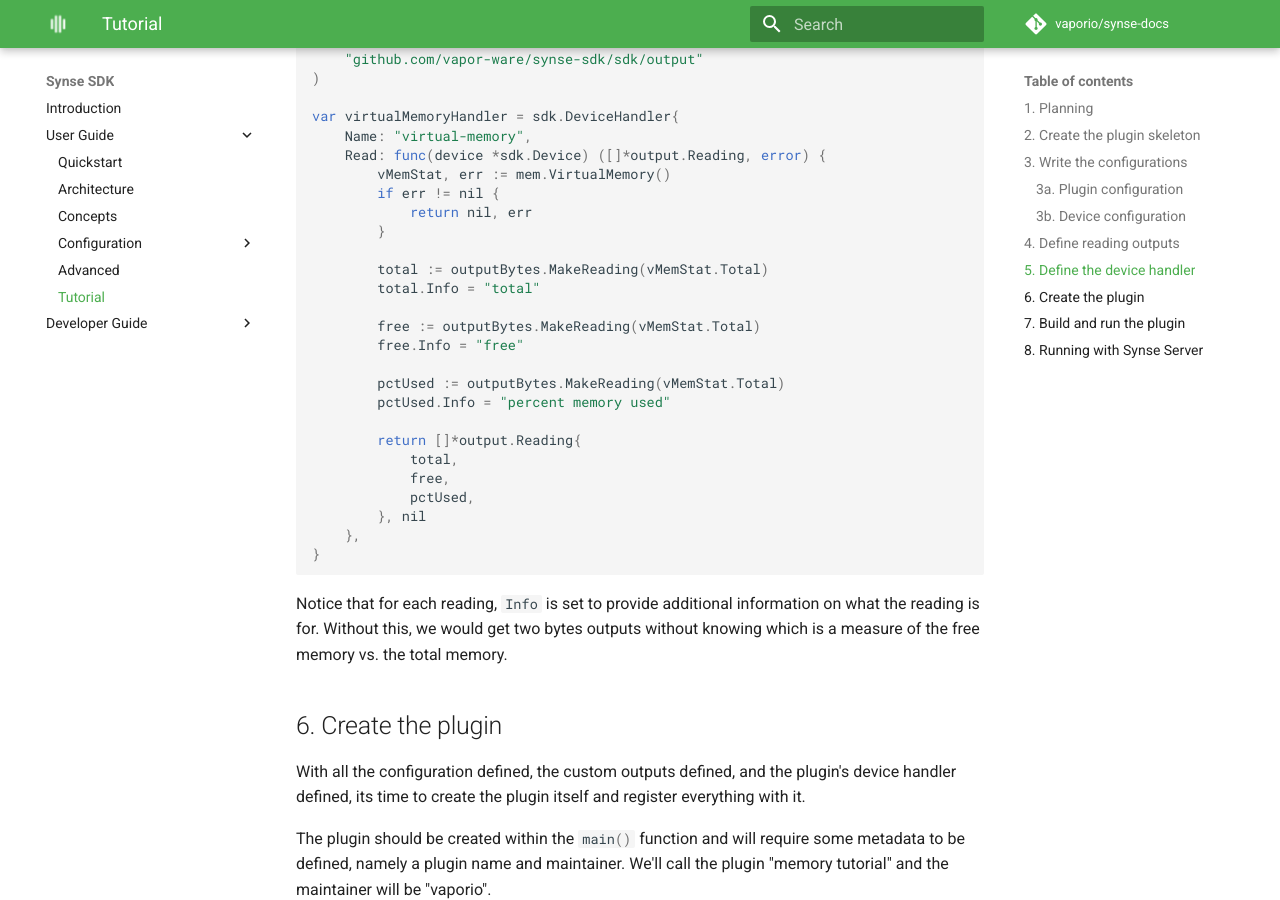
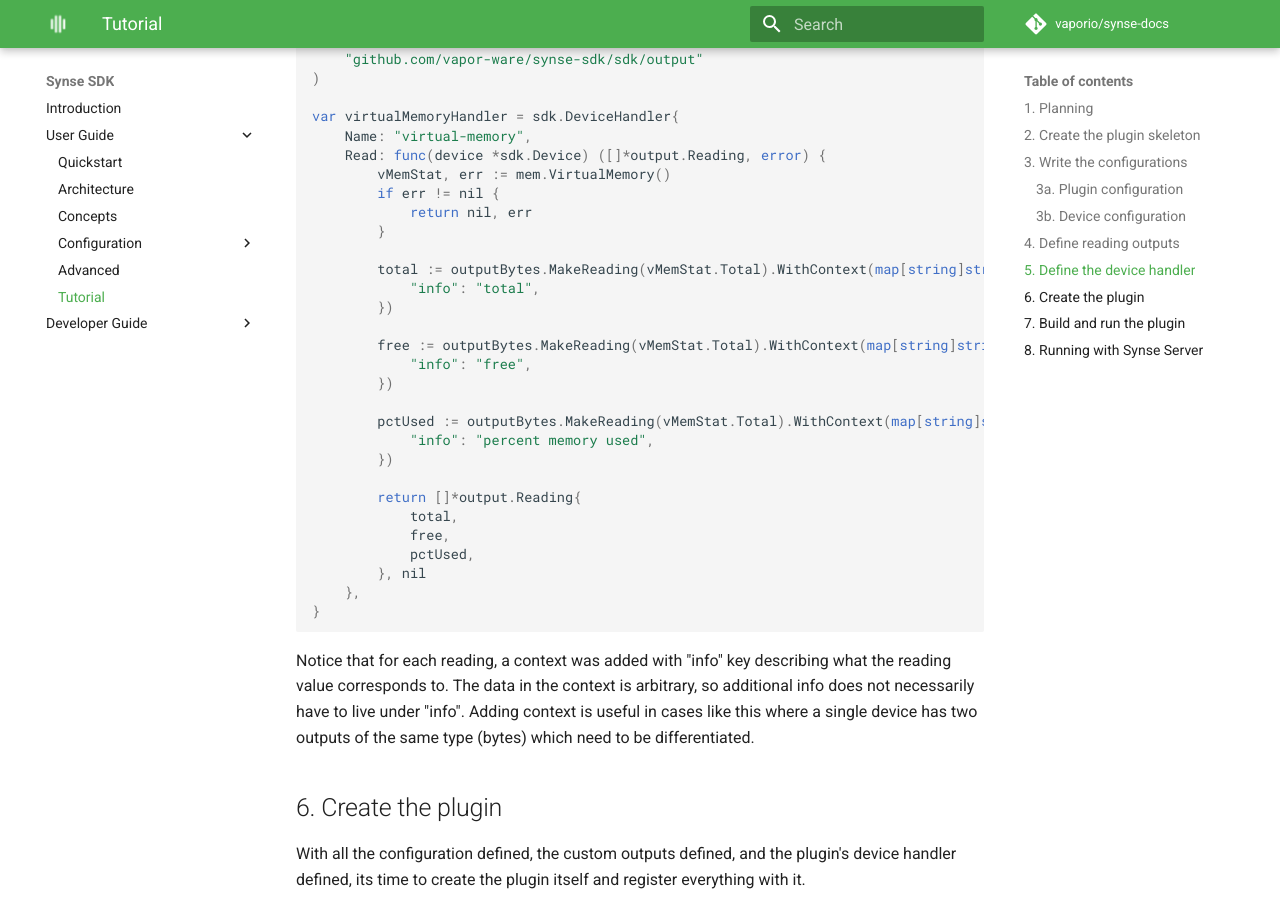
Before and after one commit to vapor-ware/synse-docs, an MkDocs documentation site: the page built from docs/sdk/user/tutorial.md, in a window 1280 px wide and 900 px high, scrolled down 4294 px. Built offline with MkDocs 1.6.1 and Material for MkDocs 9.7.7, drawn with Linux system fonts in a browser that asks for light colours; comment, search, counter and statistics services are not loaded.

Commit message:
update tutorial example per changes in https://github.com/vapor-ware/synse-sdk/pull/427

````diff
--- a/docs/sdk/user/tutorial.md
+++ b/docs/sdk/user/tutorial.md
@@ -202,14 +202,17 @@ var virtualMemoryHandler = sdk.DeviceHandler{
 			return nil, err
 		}
 
-		total := outputBytes.MakeReading(vMemStat.Total)
-		total.Info = "total"
+		total := outputBytes.MakeReading(vMemStat.Total).WithContext(map[string]string{
+			"info": "total",
+		})
 
-		free := outputBytes.MakeReading(vMemStat.Total)
-		free.Info = "free"
+		free := outputBytes.MakeReading(vMemStat.Total).WithContext(map[string]string{
+			"info": "free",
+		})
 
-		pctUsed := outputBytes.MakeReading(vMemStat.Total)
-		pctUsed.Info = "percent memory used"
+		pctUsed := outputBytes.MakeReading(vMemStat.Total).WithContext(map[string]string{
+			"info": "percent memory used",
+		})
 
 		return []*output.Reading{
 			total,
@@ -220,9 +223,11 @@ var virtualMemoryHandler = sdk.DeviceHandler{
 }
 ```
 
-Notice that for each reading, `Info` is set to provide additional information on what the
-reading is for. Without this, we would get two bytes outputs without knowing which is a measure
-of the free memory vs. the total memory.
+Notice that for each reading, a context was added with "info" key describing what the
+reading value corresponds to. The data in the context is arbitrary, so additional info
+does not necessarily have to live under "info". Adding context is useful in cases like
+this where a single device has two outputs of the same type (bytes) which need to be
+differentiated.
 
 ## 6. Create the plugin
 
````
